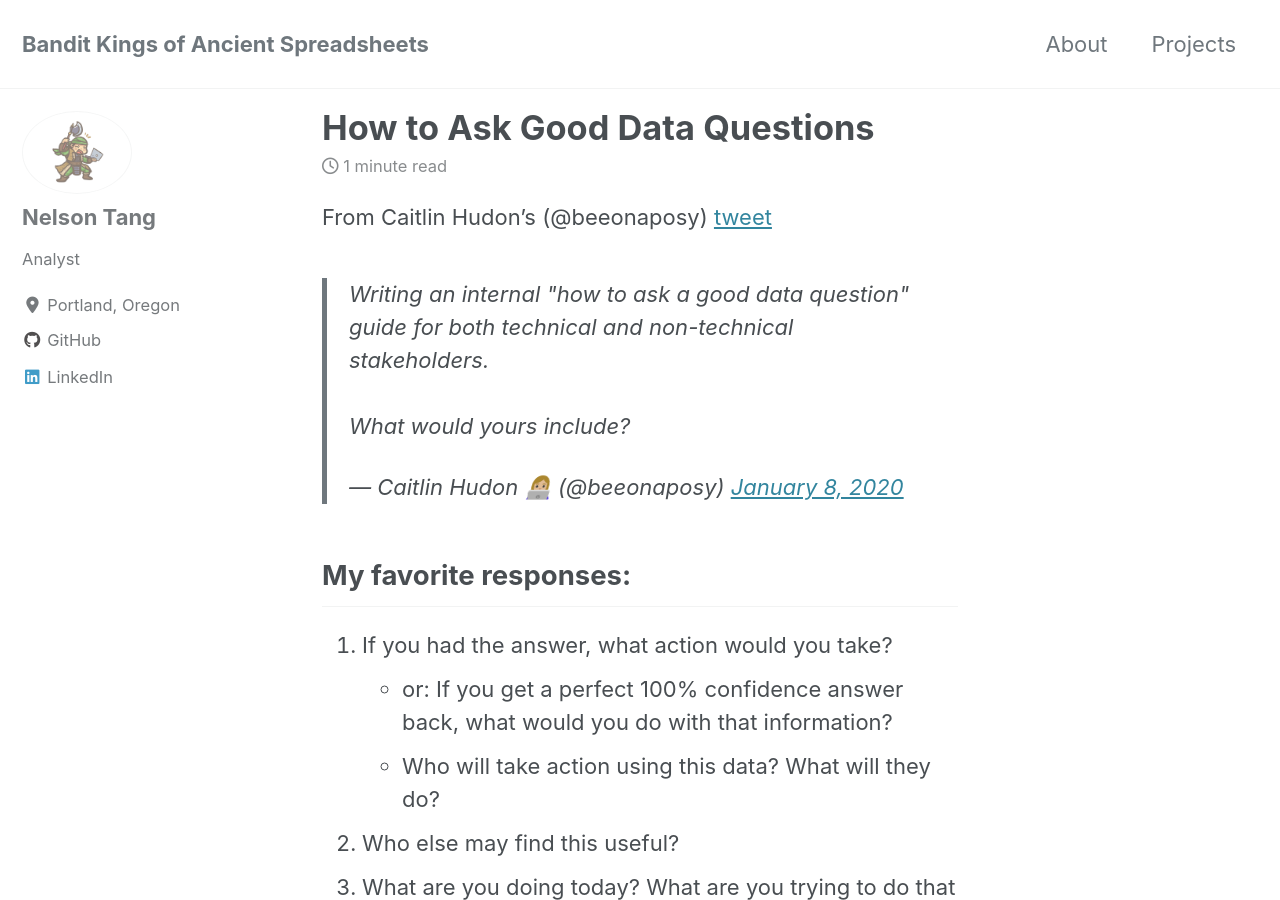
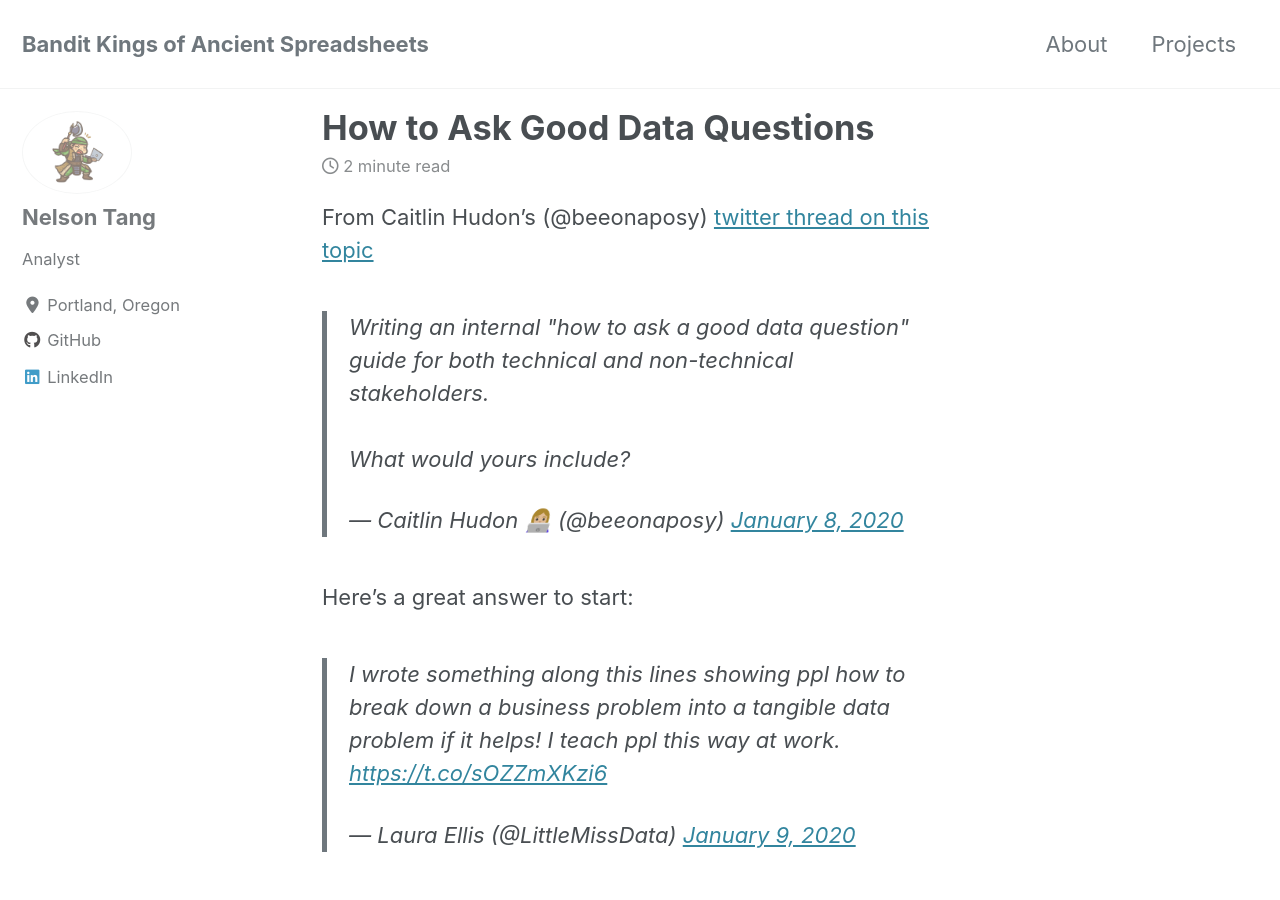
Before and after one commit to banditkingsofancientspreadsheets/banditkingsofancientspreadsheets.github.io, a Jekyll site: the page built from _posts/2020-03-14-How-to-ask-good-data-questions.md, in a window 1280 px wide and 900 px high. Built offline with Jekyll 4.4.1, drawn with Linux system fonts in a browser that asks for light colours; cached includes are drawn as plain includes; nearby versions of some CDN libraries; comment, search, counter and statistics services are not loaded; some of the changed text lies outside the part shown.

Commit message:
added another twitter link

```diff
--- a/_posts/2020-03-14-How-to-ask-good-data-questions.md
+++ b/_posts/2020-03-14-How-to-ask-good-data-questions.md
@@ -1,12 +1,16 @@
 ---
 title: "How to Ask Good Data Questions"
-date: 2019-05-11
+date: 2020-03-14
 tags: [meta]
 excerpt: "Responses from Caitlin Hudon's twitter thread on how to ask a good data question"
 ---
-From Caitlin Hudon's (@beeonaposy) [tweet](https://twitter.com/beeonaposy/status/1214973414345195520)
+From Caitlin Hudon's (@beeonaposy) [twitter thread on this topic](https://twitter.com/beeonaposy/status/1214973414345195520)
 
 <blockquote class="twitter-tweet"><p lang="en" dir="ltr">Writing an internal &quot;how to ask a good data question&quot; guide for both technical and non-technical stakeholders. <br><br>What would yours include?</p>&mdash; Caitlin Hudon 👩🏼‍💻 (@beeonaposy) <a href="https://twitter.com/beeonaposy/status/1214973414345195520?ref_src=twsrc%5Etfw">January 8, 2020</a></blockquote> <script async src="https://platform.twitter.com/widgets.js" charset="utf-8"></script>
+
+Here's a great answer to start:
+
+<blockquote class="twitter-tweet"><p lang="en" dir="ltr">I wrote something along this lines showing ppl how to break down a business problem into a tangible data problem if it helps! I teach ppl this way at work. <a href="https://t.co/sOZZmXKzi6">https://t.co/sOZZmXKzi6</a></p>&mdash; Laura Ellis (@LittleMissData) <a href="https://twitter.com/LittleMissData/status/1215078949824475137?ref_src=twsrc%5Etfw">January 9, 2020</a></blockquote> <script async src="https://platform.twitter.com/widgets.js" charset="utf-8"></script>
 
 ## My favorite responses:
 
```
